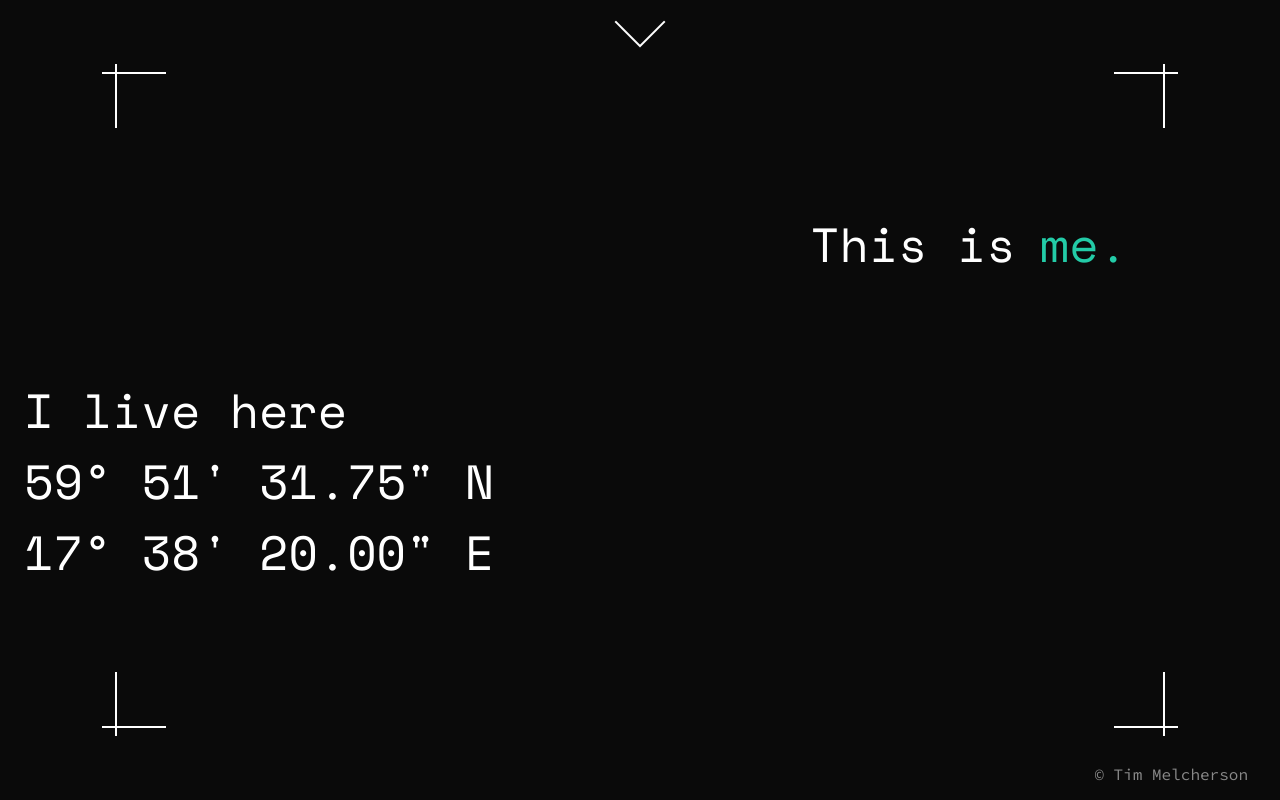
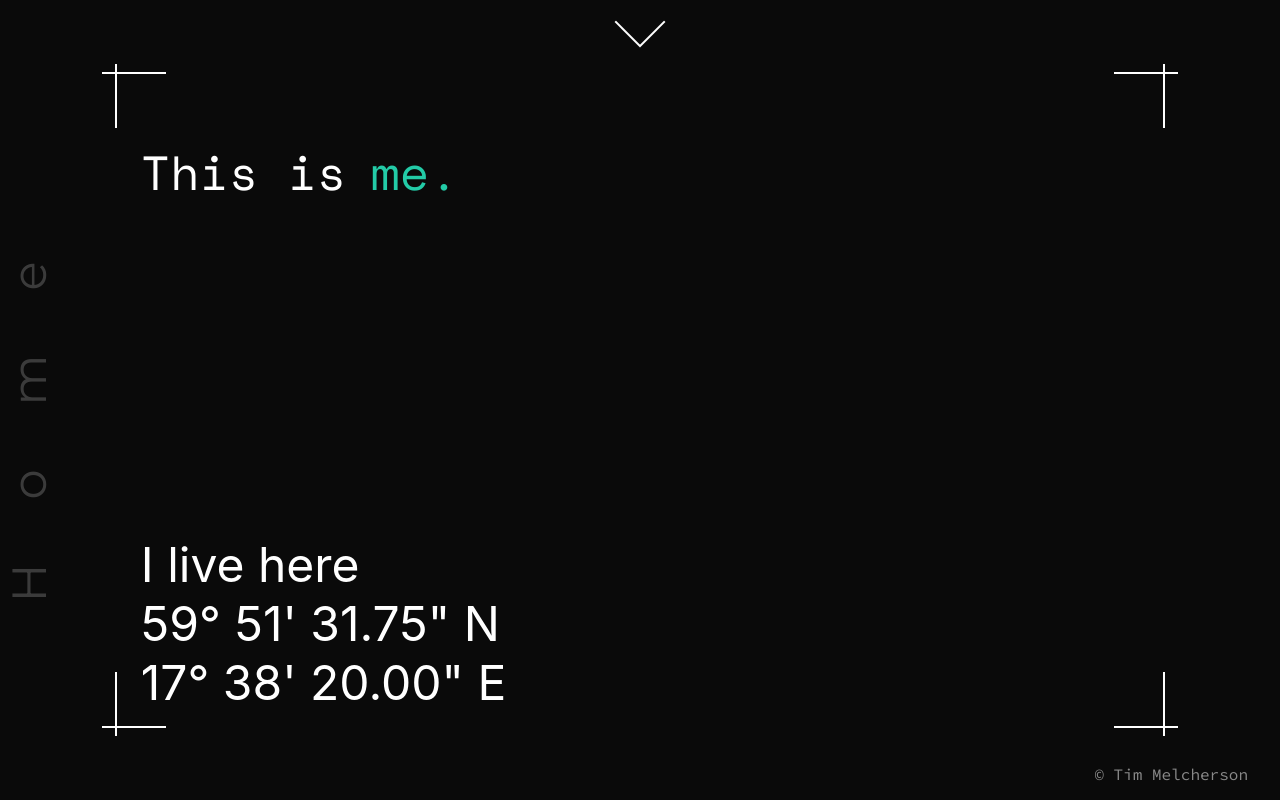
Before and after one commit to timmelcherson/portfolio, a React (Create React App) app in the folder client/: page / in a window 1280 px wide. Built offline with nearby package versions, Linux system fonts and the light colour scheme.

Commit message:
More progress

```diff
--- a/client/src/App.css
+++ b/client/src/App.css
@@ -74,3 +74,13 @@
 #bottom-right-lines::before {
 	bottom: 1vh;
 }
+
+*::selection {
+    color: #000;
+    background: #FFF;
+}
+
+*::-moz-selection {
+    color: #000;
+    background: #FFF;
+}
--- a/client/src/components/Home.css
+++ b/client/src/components/Home.css
@@ -1,27 +1,20 @@
 #home-container {
-	display: flex;
-	justify-content: center;
-	flex-flow: column;
+    display: flex;
 	width: 100%;
 	height: 100vh;
 	background: #0A0A0A;
 	transition: all 0.3s;
 }
 
-#home-container p {
-    position: relative;
-    display: inline-block;
-	font-family: 'Space Mono', sans-serif;
-}
-
 #home-presentation {
     position: absolute;
-    margin: 20vh 10vw;
-    top: 0;
-    right: 0;
+    top: 11vh;
+    left: 11vw;
 }
 
 #home-presentation p {
+    position: relative;
+    display: inline-block;
 	font-family: 'Space Mono', sans-serif;
     font-size: 3em;
 }
@@ -51,22 +44,34 @@
     cursor: pointer;
 }
 
-p::selection {
-    color: #000;
-    background: #FFF;
+#home-page-title {
+    position: absolute;
+    display: flex;
+    justify-content: center;
+    height: 100%;
+    width: 100vh;
+    left: 0;
 }
-
-p::-moz-selection {
-    color: #000;
-    background: #FFF;
+#home-page-title p{
+    font-size: 3em;
+	color: white;
+    font-family: 'Montserrat', sans-serif;
+    text-align: center;
+    letter-spacing: 8vh;
+    transform: rotate(270deg);
+    -webkit-transform: rotate(270deg);
+    -moz-transform: rotate(270deg);
+    margin: 0;
+    opacity: 0.2;
 }
 
 #home-coordinates-container {
+    position: absolute;
     display: flex;
     flex-flow: column;
     font-size: 3em;
-    margin-top: 20vh;
-    margin-left: 0.5em;
+    bottom: 11vh;
+    left: 11vw;
 }
 
 #home-coordinates-container p {
--- a/client/src/components/Home.js
+++ b/client/src/components/Home.js
@@ -10,7 +10,8 @@ class Home extends Component {
 		super(props);
 
 		this.state = {
-			isPresentationHovered: false
+			isPresentationHovered: false,
+			showElements: true
 		};
 	}
 
@@ -33,7 +34,7 @@ class Home extends Component {
 	render() {
 		return (
 			<main id='home-container'>
-				<Fade delay={150}>
+				<Fade delay={150} bottom opposite distance={'1em'}>
 					<div id='home-presentation'>
 						<p>This is </p>
 						<p
@@ -45,6 +46,11 @@ class Home extends Component {
 					</div>
 				</Fade>
 				<Fade delay={300}>
+					<div id='home-page-title'>
+						<p>Home</p>
+					</div>
+				</Fade>
+				<Fade delay={450} bottom opposite distance={'1em'}>
 					<div id='home-coordinates-container'>
 						<p>I live here</p>
 						<p id='home-latitude'>59° 51' 31.75" N</p>
--- a/client/src/components/Navigation.js
+++ b/client/src/components/Navigation.js
@@ -98,7 +98,7 @@ class Navigation extends Component {
 					for (i = 0; i < cornerLines.length; i++) {
 						cornerLines[i].classList.add('extend-corner-lines');
 					}
-				}, 400);
+				}, 100);
 				this.navCallback(id);
 				break;
 
--- a/client/src/components/ProjectsDashboard.css
+++ b/client/src/components/ProjectsDashboard.css
@@ -6,6 +6,27 @@
 	height: 100vh;
     background: #0A0A0A;
     z-index: 3;
+}
+
+#project-page-title {
+    position: absolute;
+    display: flex;
+    justify-content: center;
+    height: 100%;
+    width: 100vh;
+    left: 0;
+}
+#project-page-title p{
+    font-size: 3em;
+	color: white;
+    font-family: 'Montserrat', sans-serif;
+    text-align: center;
+    letter-spacing: 8vh;
+    transform: rotate(270deg);
+    -webkit-transform: rotate(270deg);
+    -moz-transform: rotate(270deg);
+    margin: 0;
+    opacity: 0.2;
 }
 
 #project-viewholder {
@@ -23,10 +44,10 @@
 
 #project-side-panel {
     display: flex;
-	border-right: 2px solid rgba(255, 255, 255, 0.3);
+	border-right: 2px solid rgba(255, 255, 255, 0.4);
 	height: 90%;
 	width: 10vw;
-    margin: 5% 0;
+    margin: 5% 1px 5% 0;
     transition: all 0.2s;
     z-index: 3;
 }
@@ -35,22 +56,25 @@
 	position: absolute;
     left: 0;
     bottom: 0;
-    margin: 1em;
     width: 60vh;
 	/* Border is the new background */
 	background: none;
     z-index: 3;
     overflow: hidden;
 	/* Rotate from top left corner (not default) */
-	transform-origin: 0 0;
-	font-size: 2em;
+    transform-origin: 0 0;
+    margin-left: 1em;
+    margin-bottom: 1em;
+	font-size: 1.2em;
 	transform: rotate(270deg);
 	color: white;
 	font-family: 'Source Code Pro', sans-serif;
 }
 
 #project-image-container {
-	display: flex;
+    display: flex;
+    justify-content: center;
+    align-items: center;
     overflow: hidden;
 	height: 100%;
 	width: 58vw;
@@ -60,11 +84,10 @@
 
 #project-image {
     position: relative;
-    overflow: hidden;
-    width: 100%;
-	opacity: 0.8;
+    opacity: 0.8;
+    max-width: 102%;
     z-index: 2;
-    transition: all 0.3s;
+    transition: all 0.5s;
 }
 
 #project-image-overlay {
@@ -77,9 +100,7 @@
 	z-index: 5;
 	height: 100%;
 	width: 58vw;
-    visibility: hidden;
     opacity: 0;
-	transition: all 0.3;
 }
 
 #project-image-overlay h3 {
@@ -88,7 +109,6 @@
 	color: white;
 	font-size: 2em;
     z-index: 5;
-	transition: all 0.3;
 }
 
 #project-image-overlay p {
@@ -100,5 +120,4 @@
 	font-size: 2em;
 	margin: 1em 3vw;
     z-index: 5;
-	transition: all 0.3;
 }
--- a/client/src/components/ProjectsDashboard.js
+++ b/client/src/components/ProjectsDashboard.js
@@ -5,10 +5,13 @@ import Fade from 'react-reveal/Fade';
 import './ProjectsDashboard.css';
 
 class ProjectsDashboard extends Component {
-	// constructor(props) {
-	//     super(props);
+	constructor(props) {
+		super(props);
 
-	// }
+		this.state = {
+			showOverlay: false
+		};
+	}
 
 	componentDidMount() {
 		// this.animateCornerLinesEnter();
@@ -26,30 +29,37 @@ class ProjectsDashboard extends Component {
 	// };
 
 	onProjectImageEnter = () => {
-        console.log("enter");
+		// console.log('enter');
 		let imageContainer = document.getElementById('project-image-container');
 		let imageOverlay = document.getElementById('project-image-overlay');
 		let image = document.getElementById('project-image');
 
-        image.style.transform = 'scale(1.1)';
-        imageOverlay.style.visibility = 'visible';
-        imageOverlay.style.opacity = '1';
+		image.style.transform = 'scale(1.10)';
+		this.setState({
+			showOverlay: true
+		});
 	};
 
 	onProjectImageLeave = () => {
-        console.log("leave");
+		// console.log('leave');
 		let imageContainer = document.getElementById('project-image-container');
 		let imageOverlay = document.getElementById('project-image-overlay');
 		let image = document.getElementById('project-image');
 
 		image.style.transform = 'scale(1)';
-        imageOverlay.style.visibility = 'hidden';
-        imageOverlay.style.opacity = '0';
+		this.setState({
+			showOverlay: false
+		});
 	};
 
 	render() {
 		return (
 			<section id='projects-dashboard-container'>
+                <Fade delay={300}>
+					<div id='project-page-title'>
+						<p>Projects</p>
+					</div>
+				</Fade>
 				<Fade delay={600}>
 					<div id='project-viewholder'>
 						<aside id='project-side-panel'>
@@ -59,6 +69,7 @@ class ProjectsDashboard extends Component {
 							id='project-image-container'
 							onMouseEnter={this.onProjectImageEnter}
 							onMouseLeave={this.onProjectImageLeave}>
+							<Fade duration={300} opposite when={this.state.showOverlay}>
 								<div id='project-image-overlay'>
 									<h3>Android App</h3>
 									<p>
@@ -66,6 +77,7 @@ class ProjectsDashboard extends Component {
 										people from RGU and Orkneyology.com.
 									</p>
 								</div>
+							</Fade>
 							<img
 								id='project-image'
 								src='images/orkney_icon_1.png'
```
Lines whose indentation alone changed are shown as unchanged.
